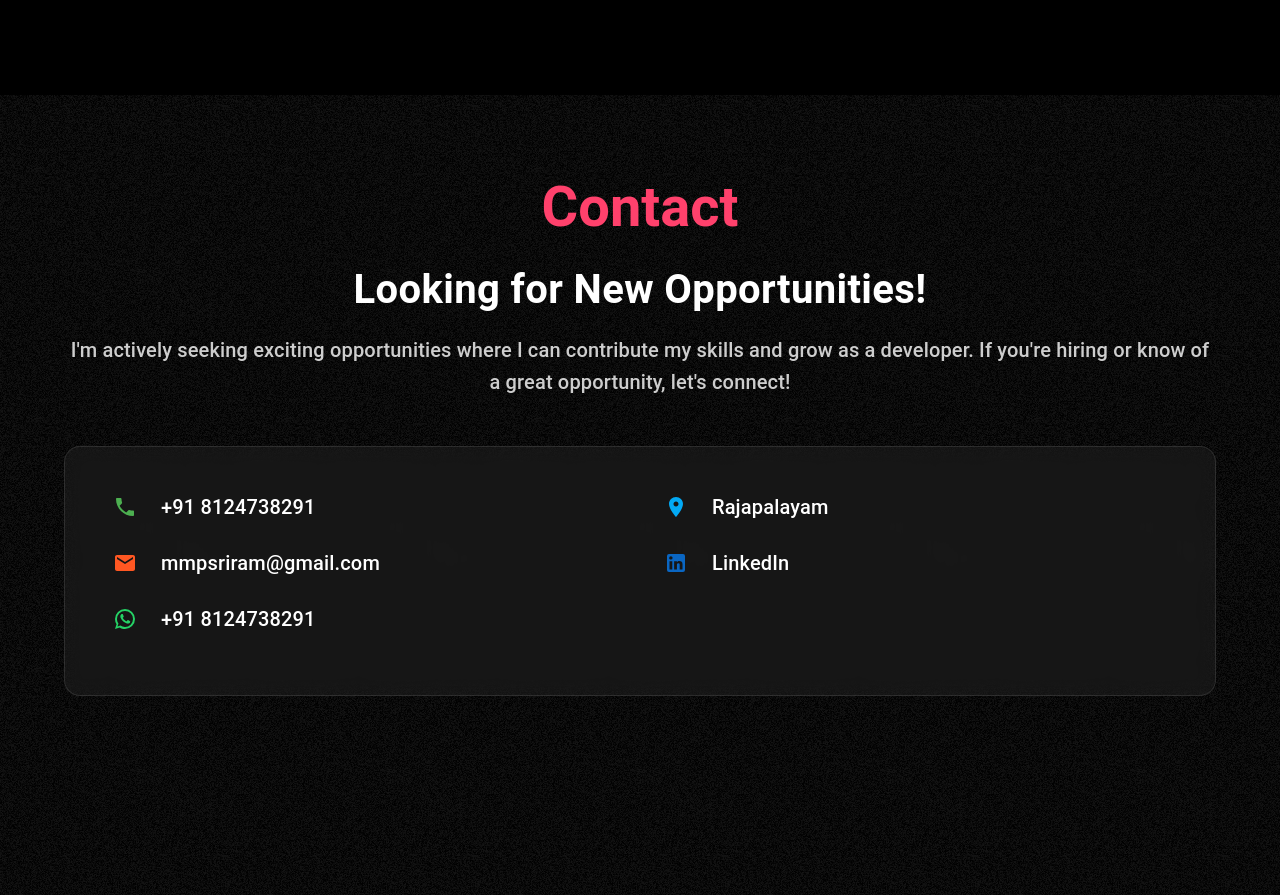
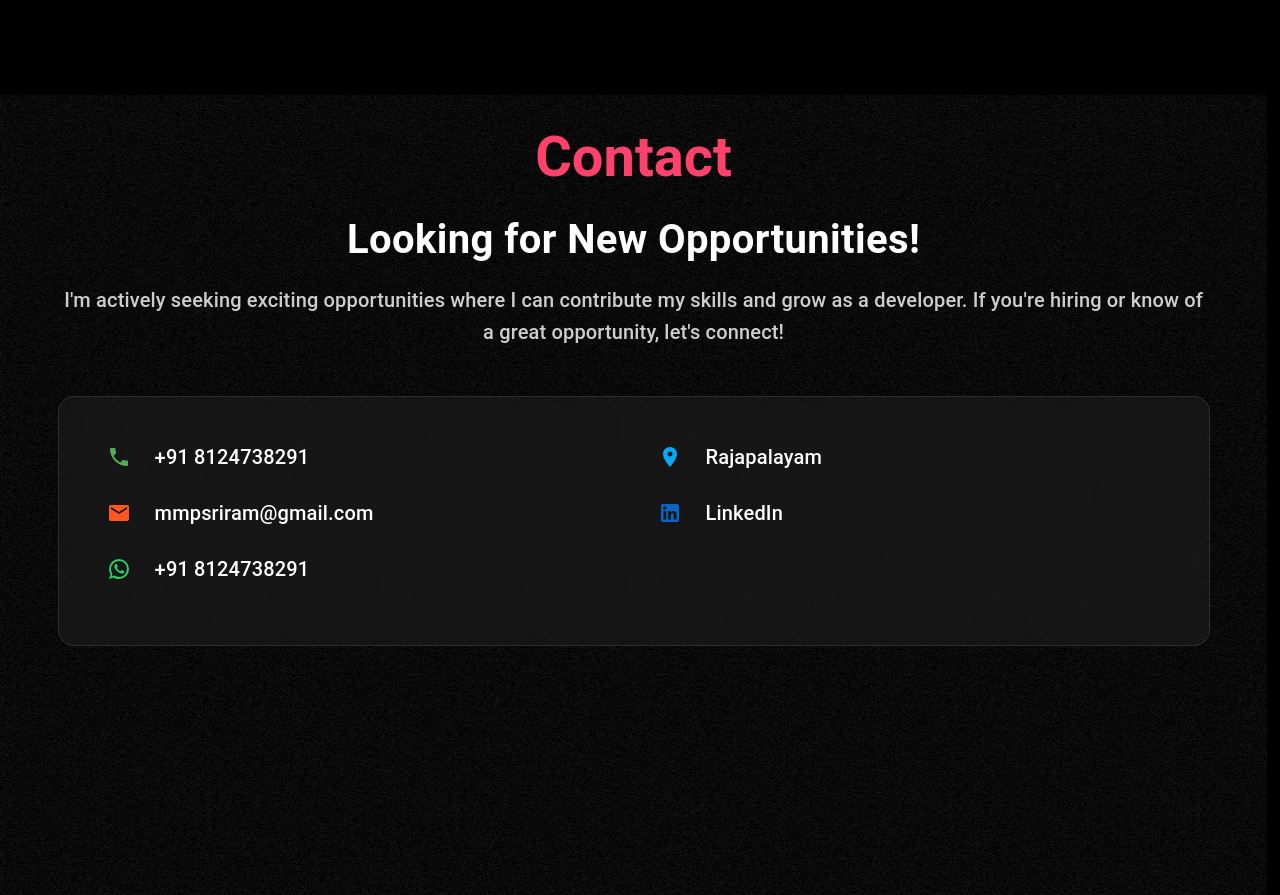
Before and after one commit to sriram1703/my-portfolio, a React (Create React App) app: page / in a window 1280 px wide. Shown: the part 2414-3309 px from the top of the page. Built offline with nearby package versions, Linux system fonts and the light colour scheme.

Commit message:
TechStak

```diff
--- a/src/components/ContactForm.js
+++ b/src/components/ContactForm.js
@@ -5,7 +5,7 @@ import Noise from "../librabryCode/Noise";
 
 const ContactSection = () => {
     return (
-        <Box sx={{ width: "100%", py: 10, color: "white", position: "relative" }}>
+        <Box sx={{ width: "99%", color: "white", position: "relative" }}>
             <Noise
                 patternSize={250}
                 patternScaleX={1}
@@ -22,7 +22,8 @@ const ContactSection = () => {
                     sx={{
                         fontSize: { xs: "2rem", md: "3.5rem" },
                         textAlign: { xs: "center", md: "center" },
-                        color: "#FF416C"
+                        color: "#FF416C",
+                        paddingTop:'30px'
                     }}
                 >
                     Contact
--- a/src/components/Techstack.js
+++ b/src/components/Techstack.js
@@ -72,8 +72,8 @@ function Techstack() {
             {allIcons.map(({ Icon, key, color, bg }) => (
               <Box key={key} sx={{ p: 1, display: 'flex', justifyContent: 'center' }}>
                 <Box sx={{
-                  width: 100,
-                  height: 100,
+                  width: 70,
+                  height: 70,
                   borderRadius: '50%',
                   background: bg,
                   backdropFilter: 'blur(4px)',
--- a/src/librabryCode/Noise.css
+++ b/src/librabryCode/Noise.css
@@ -2,6 +2,6 @@
     position: absolute;
     left: 0;
     top: 0;
-    width: 100vw;
+    width: 99vw;
     height: 100vh;
   }
```
